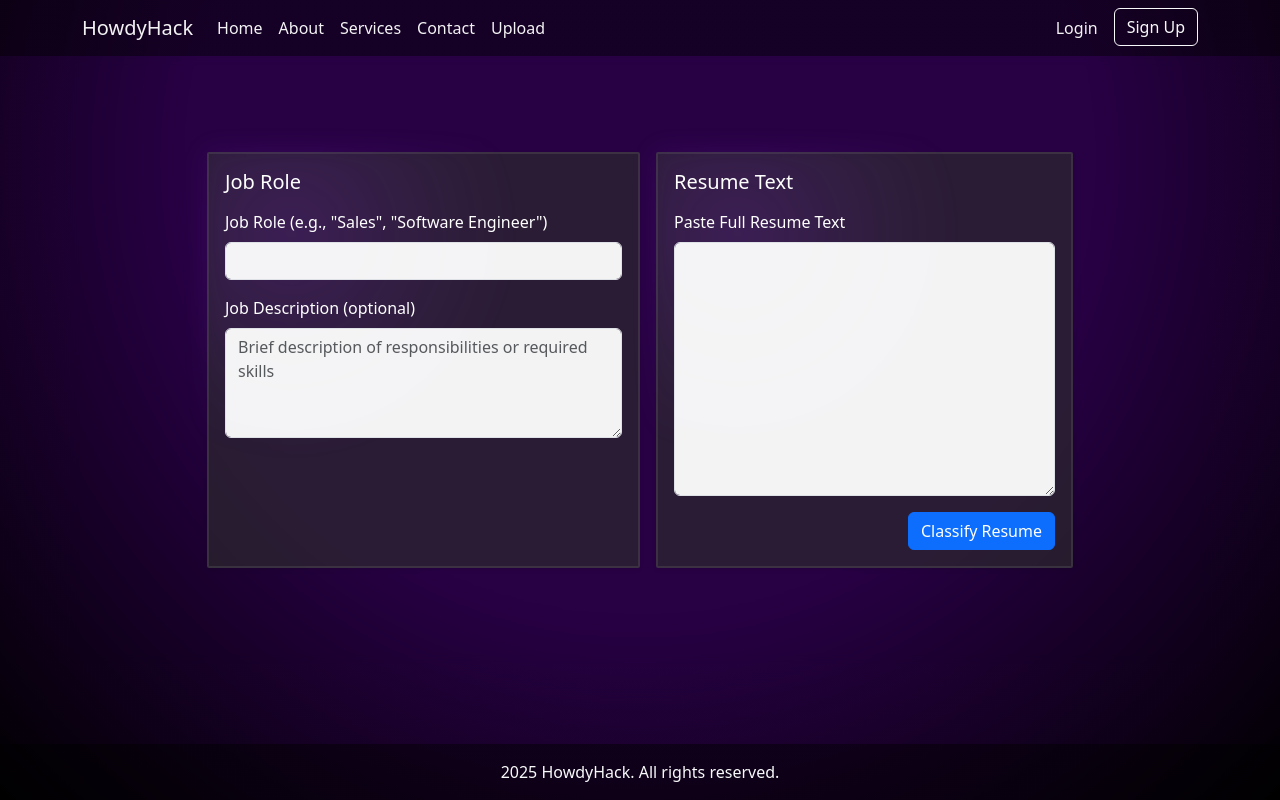
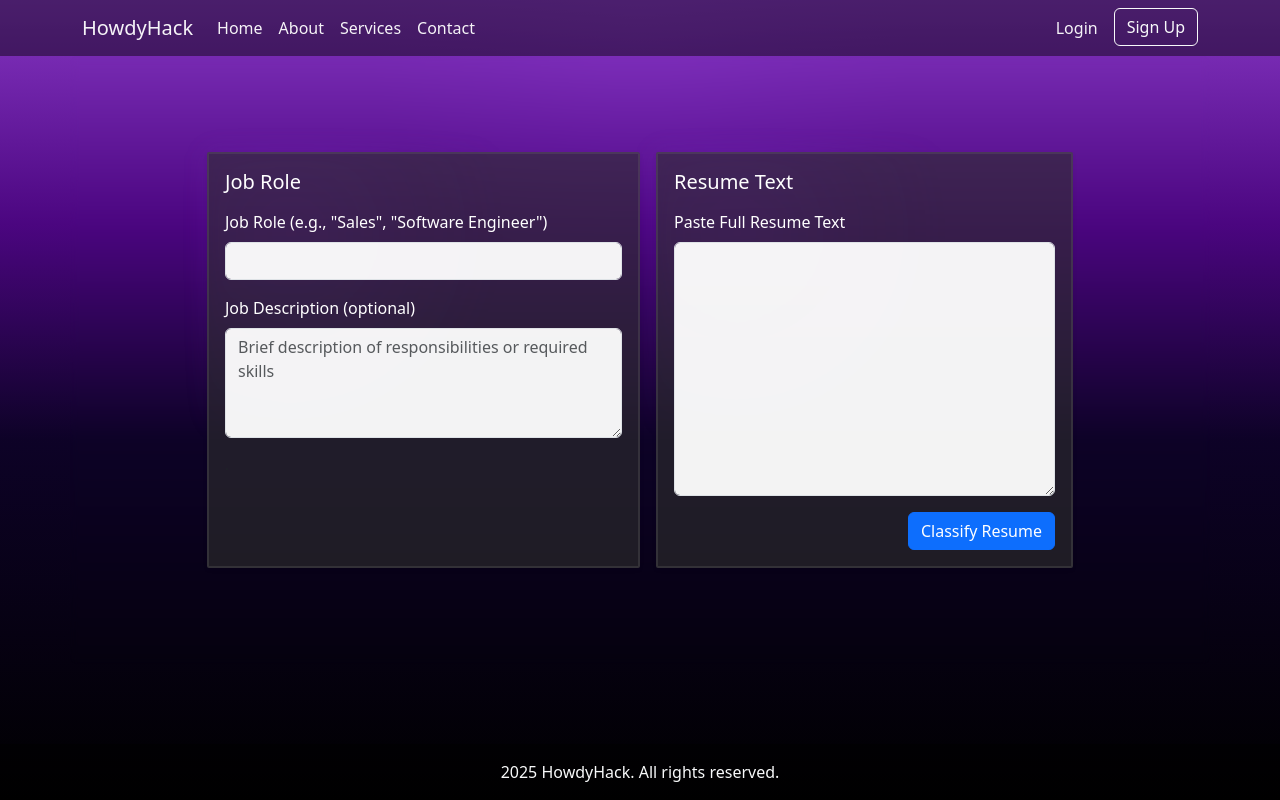
Before and after one commit to JacksonWeibelDev/HowdyHack2025, a Flask app: page /testing in a window 1280 px wide. Run offline with Flask 3, Linux system fonts and the light colour scheme; a user stored in the database is signed in.

Commit message:
styles, base repush

```diff
--- a/static/styles.css
+++ b/static/styles.css
@@ -5,12 +5,15 @@ html, body {
 body {
   margin: 0;
   color: #eee;
-  background-color: #0b0010; /* fallback */
-  background-image: radial-gradient(circle at 50% 20%, rgba(68, 1, 120, 0.505) 50%, rgba(0,0,0,0.95) 100%);
+  background-color: #020006; /* fallback deep black */
+  /* Top-focused linear gradient that fades to black, plus a subtle radial accent at the top for depth */
+  background-image:
+    linear-gradient(to bottom, rgba(152,62,221,0.88) 0%, rgba(106,8,180,0.7) 28%, rgba(34,6,100,0.35) 55%, rgba(0,0,0,1) 100%),
+    radial-gradient(circle at 50% 6%, rgba(180,120,255,0.18) 0%, rgba(120,60,200,0.10) 30%, transparent 55%);
   min-height: 100vh;
   background-repeat: no-repeat;
-  background-position: center top;
-  background-size: cover;
+  background-position: top center, top center;
+  background-size: cover, 60% 40%;
 }
 
 /* Navbar contrast */
@@ -29,9 +32,16 @@ main .container {
   backdrop-filter: blur(4px);
 }
 .card {
-    background-color: #2e2e2e9d;
-    color: white;
-    background-
+  background-color: rgba(46,46,46,0.62);
+  color: #fff;
+}
+
+/* Navbar brand image sizing */
+.navbar-brand-img {
+  width: 36px;
+  height: auto;
+  border-radius: 6px;
+  object-fit: contain;
 }
 
 /* Form controls on light card */
--- a/templates/base.html
+++ b/templates/base.html
@@ -34,9 +34,7 @@
                     <li class="nav-item">
                         <a class="nav-link {% if active_page == 'contact' %}active{% endif %}" href="{{ url_for('contact') }}">Contact</a>
                     </li>
-                    <li class="nav-item">
-                        <a class="nav-link {% if active_page == 'upload' %}active{% endif %}" href="{{ url_for('upload') }}">Upload</a>
-                    </li>
+
                 </ul>
 
 
```
Also changed, not shown: other parts of static/styles.css (+34 -6 lines).
